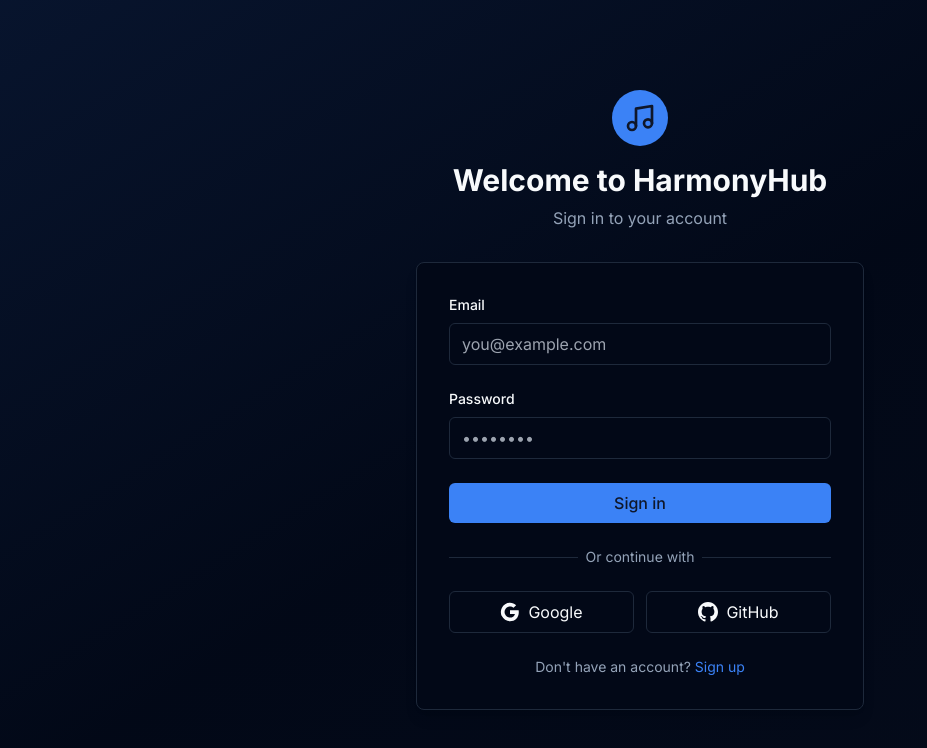
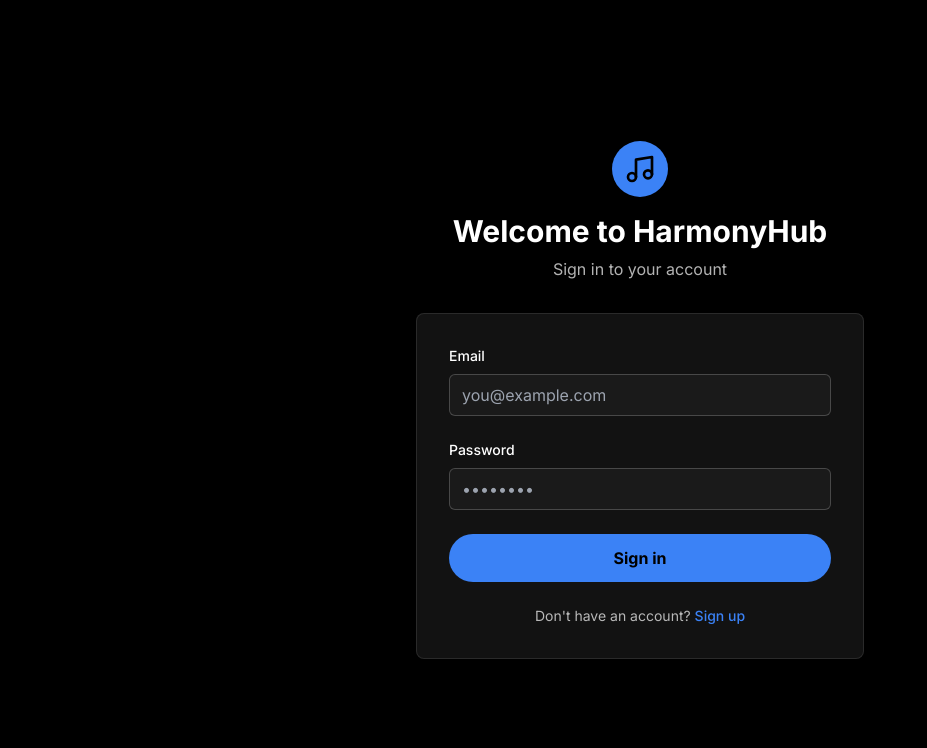
Before and after one commit to Sidhant185/Harrmony-Hub, a Next.js app: page /login in a window 1280 px wide. Shown: the top 748 px of the page, without its empty margins (0-927 px from the left). Built offline with nearby package versions, Linux system fonts and the light colour scheme.

Commit message:
Update login and register pages with Spotify theme styling

```diff
--- a/app/(auth)/login/page.tsx
+++ b/app/(auth)/login/page.tsx
@@ -39,19 +39,19 @@ export default function LoginPage() {
   }
 
   return (
-    <div className="min-h-screen flex items-center justify-center bg-gradient-to-br from-primary/10 via-background to-secondary/10 p-4">
+    <div className="min-h-screen flex items-center justify-center bg-black p-4">
       <div className="w-full max-w-md space-y-8">
         <div className="text-center">
           <div className="flex justify-center mb-4">
             <div className="p-3 bg-primary rounded-full">
-              <Music className="h-8 w-8 text-primary-foreground" />
+              <Music className="h-8 w-8 text-black" />
             </div>
           </div>
-          <h2 className="text-3xl font-bold">Welcome to HarmonyHub</h2>
-          <p className="mt-2 text-muted-foreground">Sign in to your account</p>
+          <h2 className="text-3xl font-bold text-white">Welcome to HarmonyHub</h2>
+          <p className="mt-2 text-white/70">Sign in to your account</p>
         </div>
 
-        <div className="bg-card rounded-lg shadow-lg p-8 border">
+        <div className="bg-[#121212] rounded-lg shadow-lg p-8 border border-white/10">
           <form onSubmit={handleSubmit} className="space-y-6">
             {error && (
               <div className="bg-destructive/10 text-destructive p-3 rounded-md text-sm">
@@ -60,7 +60,7 @@ export default function LoginPage() {
             )}
 
             <div>
-              <label htmlFor="email" className="block text-sm font-medium mb-2">
+              <label htmlFor="email" className="block text-sm font-medium mb-2 text-white">
                 Email
               </label>
               <input
@@ -69,13 +69,13 @@ export default function LoginPage() {
                 value={email}
                 onChange={(e) => setEmail(e.target.value)}
                 required
-                className="w-full px-3 py-2 border rounded-md bg-background focus:outline-none focus:ring-2 focus:ring-primary"
+                className="w-full px-3 py-2 border border-white/20 rounded-md bg-[#1a1a1a] text-white focus:outline-none focus:ring-2 focus:ring-primary focus:border-transparent"
                 placeholder="you@example.com"
               />
             </div>
 
             <div>
-              <label htmlFor="password" className="block text-sm font-medium mb-2">
+              <label htmlFor="password" className="block text-sm font-medium mb-2 text-white">
                 Password
               </label>
               <input
@@ -84,7 +84,7 @@ export default function LoginPage() {
                 value={password}
                 onChange={(e) => setPassword(e.target.value)}
                 required
-                className="w-full px-3 py-2 border rounded-md bg-background focus:outline-none focus:ring-2 focus:ring-primary"
+                className="w-full px-3 py-2 border border-white/20 rounded-md bg-[#1a1a1a] text-white focus:outline-none focus:ring-2 focus:ring-primary focus:border-transparent"
                 placeholder="••••••••"
               />
             </div>
@@ -92,62 +92,16 @@ export default function LoginPage() {
             <button
               type="submit"
               disabled={loading}
-              className="w-full bg-primary text-primary-foreground py-2 rounded-md font-medium hover:bg-primary/90 transition-colors disabled:opacity-50 disabled:cursor-not-allowed"
+              className="w-full bg-primary text-black py-3 rounded-full font-bold hover:bg-primary/90 transition-all hover:scale-105 disabled:opacity-50 disabled:cursor-not-allowed disabled:hover:scale-100"
             >
               {loading ? "Signing in..." : "Sign in"}
             </button>
           </form>
 
-          <div className="mt-6">
-            <div className="relative">
-              <div className="absolute inset-0 flex items-center">
-                <div className="w-full border-t"></div>
-              </div>
-              <div className="relative flex justify-center text-sm">
-                <span className="px-2 bg-card text-muted-foreground">Or continue with</span>
-              </div>
-            </div>
 
-            <div className="mt-6 grid grid-cols-2 gap-3">
-              <button
-                onClick={() => signIn("google", { callbackUrl: "/browse" })}
-                className="flex items-center justify-center px-4 py-2 border rounded-md hover:bg-accent transition-colors"
-              >
-                <svg className="h-5 w-5 mr-2" viewBox="0 0 24 24">
-                  <path
-                    fill="currentColor"
-                    d="M22.56 12.25c0-.78-.07-1.53-.2-2.25H12v4.26h5.92c-.26 1.37-1.04 2.53-2.21 3.31v2.77h3.57c2.08-1.92 3.28-4.74 3.28-8.09z"
-                  />
-                  <path
-                    fill="currentColor"
-                    d="M12 23c2.97 0 5.46-.98 7.28-2.66l-3.57-2.77c-.98.66-2.23 1.06-3.71 1.06-2.86 0-5.29-1.93-6.16-4.53H2.18v2.84C3.99 20.53 7.7 23 12 23z"
-                  />
-                  <path
-                    fill="currentColor"
-                    d="M5.84 14.09c-.22-.66-.35-1.36-.35-2.09s.13-1.43.35-2.09V7.07H2.18C1.43 8.55 1 10.22 1 12s.43 3.45 1.18 4.93l2.85-2.22.81-.62z"
-                  />
-                  <path
-                    fill="currentColor"
-                    d="M12 5.38c1.62 0 3.06.56 4.21 1.64l3.15-3.15C17.45 2.09 14.97 1 12 1 7.7 1 3.99 3.47 2.18 7.07l3.66 2.84c.87-2.6 3.3-4.53 6.16-4.53z"
-                  />
-                </svg>
-                Google
-              </button>
-              <button
-                onClick={() => signIn("github", { callbackUrl: "/browse" })}
-                className="flex items-center justify-center px-4 py-2 border rounded-md hover:bg-accent transition-colors"
-              >
-                <svg className="h-5 w-5 mr-2" fill="currentColor" viewBox="0 0 24 24">
-                  <path d="M12 0c-6.626 0-12 5.373-12 12 0 5.302 3.438 9.8 8.207 11.387.599.111.793-.261.793-.577v-2.234c-3.338.726-4.033-1.416-4.033-1.416-.546-1.387-1.333-1.756-1.333-1.756-1.089-.745.083-.729.083-.729 1.205.084 1.839 1.237 1.839 1.237 1.07 1.834 2.807 1.304 3.492.997.107-.775.418-1.305.762-1.604-2.665-.305-5.467-1.334-5.467-5.931 0-1.311.469-2.381 1.236-3.221-.124-.303-.535-1.524.117-3.176 0 0 1.008-.322 3.301 1.23.957-.266 1.983-.399 3.003-.404 1.02.005 2.047.138 3.006.404 2.291-1.552 3.297-1.23 3.297-1.23.653 1.653.242 2.874.118 3.176.77.84 1.235 1.911 1.235 3.221 0 4.609-2.807 5.624-5.479 5.921.43.372.823 1.102.823 2.222v3.293c0 .319.192.694.801.576 4.765-1.589 8.199-6.086 8.199-11.386 0-6.627-5.373-12-12-12z" />
-                </svg>
-                GitHub
-              </button>
-            </div>
-          </div>
-
-          <p className="mt-6 text-center text-sm text-muted-foreground">
+          <p className="mt-6 text-center text-sm text-white/70">
             Don't have an account?{" "}
-            <Link href="/register" className="text-primary hover:underline">
+            <Link href="/register" className="text-primary hover:underline font-medium">
               Sign up
             </Link>
           </p>
--- a/app/(auth)/register/page.tsx
+++ b/app/(auth)/register/page.tsx
@@ -41,19 +41,19 @@ export default function RegisterPage() {
   }
 
   return (
-    <div className="min-h-screen flex items-center justify-center bg-gradient-to-br from-primary/10 via-background to-secondary/10 p-4">
+    <div className="min-h-screen flex items-center justify-center bg-black p-4">
       <div className="w-full max-w-md space-y-8">
         <div className="text-center">
           <div className="flex justify-center mb-4">
             <div className="p-3 bg-primary rounded-full">
-              <Music className="h-8 w-8 text-primary-foreground" />
+              <Music className="h-8 w-8 text-black" />
             </div>
           </div>
-          <h2 className="text-3xl font-bold">Create an account</h2>
-          <p className="mt-2 text-muted-foreground">Join HarmonyHub today</p>
+          <h2 className="text-3xl font-bold text-white">Create an account</h2>
+          <p className="mt-2 text-white/70">Join HarmonyHub today</p>
         </div>
 
-        <div className="bg-card rounded-lg shadow-lg p-8 border">
+        <div className="bg-[#121212] rounded-lg shadow-lg p-8 border border-white/10">
           <form onSubmit={handleSubmit} className="space-y-6">
             {error && (
               <div className="bg-destructive/10 text-destructive p-3 rounded-md text-sm">
@@ -62,7 +62,7 @@ export default function RegisterPage() {
             )}
 
             <div>
-              <label htmlFor="name" className="block text-sm font-medium mb-2">
+              <label htmlFor="name" className="block text-sm font-medium mb-2 text-white">
                 Name
               </label>
               <input
@@ -71,13 +71,13 @@ export default function RegisterPage() {
                 value={name}
                 onChange={(e) => setName(e.target.value)}
                 required
-                className="w-full px-3 py-2 border rounded-md bg-background focus:outline-none focus:ring-2 focus:ring-primary"
+                className="w-full px-3 py-2 border border-white/20 rounded-md bg-[#1a1a1a] text-white focus:outline-none focus:ring-2 focus:ring-primary focus:border-transparent"
                 placeholder="Your name"
               />
             </div>
 
             <div>
-              <label htmlFor="email" className="block text-sm font-medium mb-2">
+              <label htmlFor="email" className="block text-sm font-medium mb-2 text-white">
                 Email
               </label>
               <input
@@ -86,13 +86,13 @@ export default function RegisterPage() {
                 value={email}
                 onChange={(e) => setEmail(e.target.value)}
                 required
-                className="w-full px-3 py-2 border rounded-md bg-background focus:outline-none focus:ring-2 focus:ring-primary"
+                className="w-full px-3 py-2 border border-white/20 rounded-md bg-[#1a1a1a] text-white focus:outline-none focus:ring-2 focus:ring-primary focus:border-transparent"
                 placeholder="you@example.com"
               />
             </div>
 
             <div>
-              <label htmlFor="password" className="block text-sm font-medium mb-2">
+              <label htmlFor="password" className="block text-sm font-medium mb-2 text-white">
                 Password
               </label>
               <input
@@ -102,7 +102,7 @@ export default function RegisterPage() {
                 onChange={(e) => setPassword(e.target.value)}
                 required
                 minLength={6}
-                className="w-full px-3 py-2 border rounded-md bg-background focus:outline-none focus:ring-2 focus:ring-primary"
+                className="w-full px-3 py-2 border border-white/20 rounded-md bg-[#1a1a1a] text-white focus:outline-none focus:ring-2 focus:ring-primary focus:border-transparent"
                 placeholder="••••••••"
               />
             </div>
@@ -110,15 +110,15 @@ export default function RegisterPage() {
             <button
               type="submit"
               disabled={loading}
-              className="w-full bg-primary text-primary-foreground py-2 rounded-md font-medium hover:bg-primary/90 transition-colors disabled:opacity-50 disabled:cursor-not-allowed"
+              className="w-full bg-primary text-black py-3 rounded-full font-bold hover:bg-primary/90 transition-all hover:scale-105 disabled:opacity-50 disabled:cursor-not-allowed disabled:hover:scale-100"
             >
               {loading ? "Creating account..." : "Sign up"}
             </button>
           </form>
 
-          <p className="mt-6 text-center text-sm text-muted-foreground">
+          <p className="mt-6 text-center text-sm text-white/70">
             Already have an account?{" "}
-            <Link href="/login" className="text-primary hover:underline">
+            <Link href="/login" className="text-primary hover:underline font-medium">
               Sign in
             </Link>
           </p>
```
